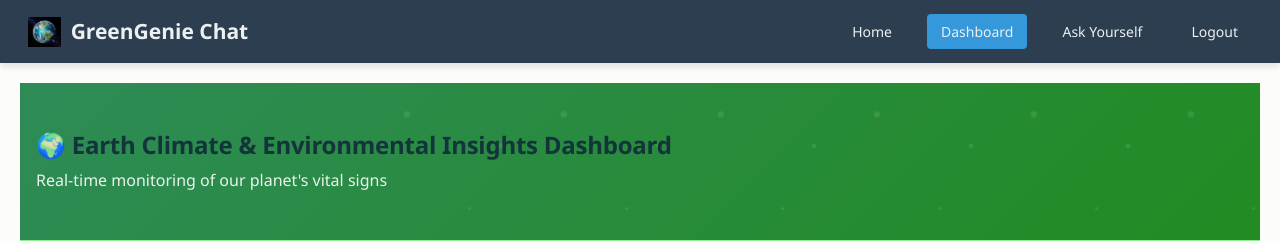
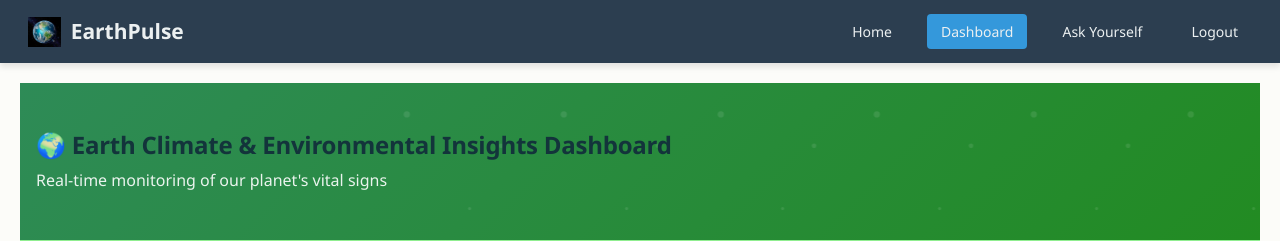
Before and after one commit to yashikagupta747/GreenGenieChat, a Flask app: page /dashboard in a window 1280 px wide; the page is wider, and only the part inside the window is pictured. Shown: the top 241 px of that part. Run offline with Flask 3, Linux system fonts and the light colour scheme.

Commit message:
name change

```diff
--- a/templates/base.html
+++ b/templates/base.html
@@ -107,7 +107,7 @@
     <nav class="navbar">
         <a href="{{ url_for('dashboard') }}" class="navbar-brand">
             <img src="{{ url_for('static', filename='images/download.jpeg') }}" alt="Earth Icon">
-            GreenGenie Chat
+            EarthPulse
         </a>
         <div class="nav-links">
             <a href="{{ url_for('environment') }}" class="nav-link {% if request.endpoint == 'environment' %}active{% endif %}">
```
